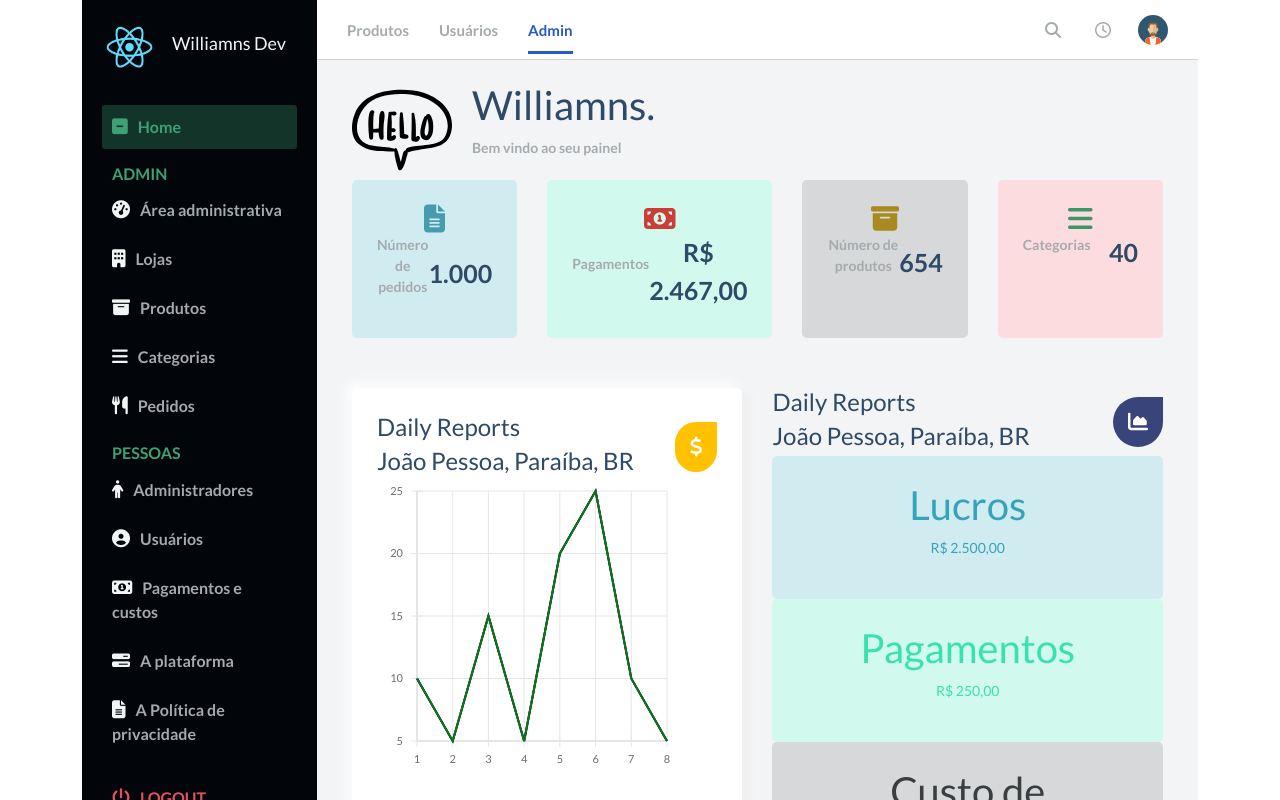
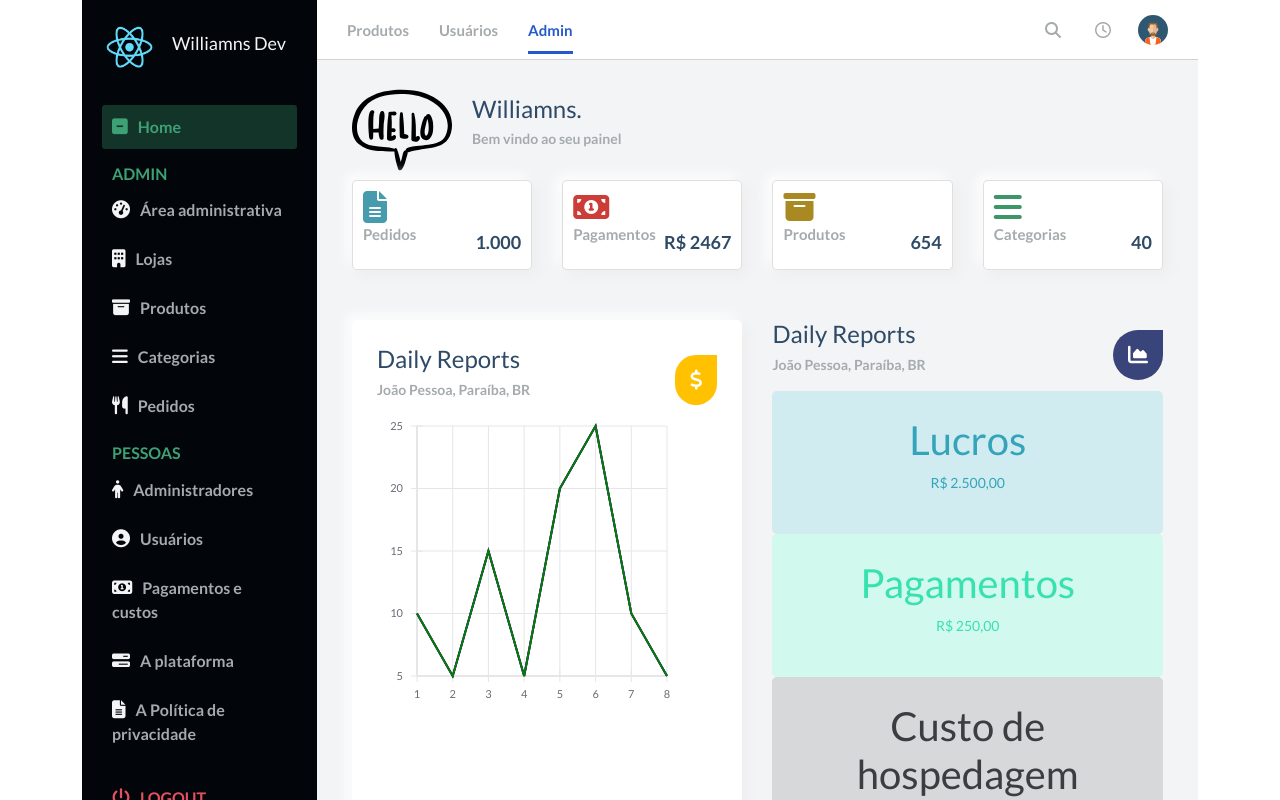
Before and after one commit to williamnstolb/dashboardInReact, a React (Create React App) app in the folder dashboard/: page / in a window 1280 px wide. Built offline with nearby package versions, Linux system fonts and the light colour scheme.

Commit message:
Modelo basico finalizado

```diff
--- a/dashboard/src/components/main/Main.css
+++ b/dashboard/src/components/main/Main.css
@@ -14,12 +14,12 @@ main {
 }
 
 .main-title > img {
-  max-width: 100px;
+  max-height: 100px;
   object-fit: contain;
   margin-right: 20px;
 }
 
-.main-greeting {
+.main-greeting > h1 {
   font-size: 24px;;
   color: #2e4a66;
   margin-bottom: 5px;
@@ -42,8 +42,8 @@ main {
   display: flex;
   flex-direction: column;
   justify-content: space-around;
-  height: 70px;
-  padding: 25px;
+  height: 90px;
+  padding: 10px;
   border-radius: 5px;
   background-color: #fff;
   box-shadow: 5px 5px 13px #ededed, -5px -5px 13px #ffffff;
@@ -55,8 +55,12 @@ main {
   justify-content: space-between;
 }
 
+.card-inner > p {
+  font-size: 15px;
+}
+
 .card-inner > span {
-  font-size: 25px;
+  font-size: 18px;
 }
 
 .charts {
--- a/dashboard/src/components/main/Main.js
+++ b/dashboard/src/components/main/Main.js
@@ -14,28 +14,28 @@ const Main = () => {
           </div>
         </div>
         <div className="main-cards">
-          <div className="card1">
+          <div className="card">
             <i className="fa fa-file-text fa-2x text-lightblue"></i>
             <div className="card-inner">
-              <p className="text-primary-p">Número de pedidos</p>
+              <p className="text-primary-p">Pedidos</p>
               <span className="font-bold text-title">1.000</span>
             </div>
           </div>
-          <div className="card2">
+          <div className="card">
             <i className="fa fa-money fa-2x text-red"></i>
               <div className="card-inner">
                 <p className="text-primary-p">Pagamentos</p>
-                <span className="font-bold text-title">R$ 2.467,00</span>
+                <span className="font-bold text-title">R$ 2467</span>
               </div>
           </div>
-          <div className="card3">
+          <div className="card">
             <i className="fa fa-archive fa-2x text-yellow"></i>
               <div className="card-inner">
-                <p className="text-primary-p">Número de produtos</p>
+                <p className="text-primary-p">Produtos</p>
                 <span className="font-bold text-title">654</span>
               </div>
           </div>
-          <div className="card4">
+          <div className="card">
             <i className="fa fa-bars fa-2x text-green"></i>
               <div className="card-inner">
                 <p className="text-primary-p">Categorias</p>
@@ -48,7 +48,7 @@ const Main = () => {
             <div className="chart-left-title">
               <div >
                 <h1 >Daily Reports</h1>
-                <h1 >João Pessoa, Paraíba, BR</h1>
+                <p>João Pessoa, Paraíba, BR</p>
               </div>
               <i className="fa fa-usd"></i>
             </div>
@@ -58,7 +58,7 @@ const Main = () => {
           <div className="chart-right-title">
               <div >
                 <h1 >Daily Reports</h1>
-                <h1 >João Pessoa, Paraíba, BR</h1>
+                <p >João Pessoa, Paraíba, BR</p>
               </div>
               <i className="fa fa-area-chart"></i>
             </div>
```
